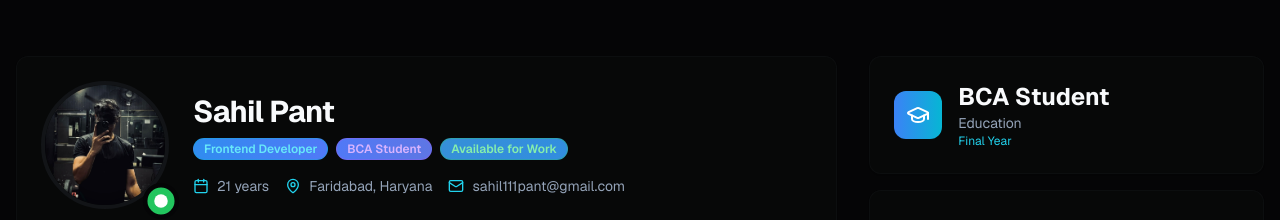
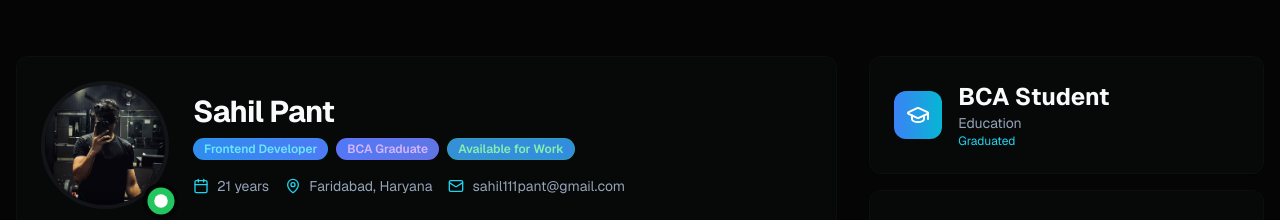
Before and after one commit to Sahil-Pant/React-Portfolio, a Next.js app: page / in a window 1280 px wide. Shown: the part 1000-1220 px from the top of the page. Built offline with nearby package versions, Linux system fonts and the light colour scheme.

Commit message:
Update education status from 'Final Year' to 'Graduated'

```diff
--- a/components/about.tsx
+++ b/components/about.tsx
@@ -37,7 +37,7 @@ const stats = [
     icon: GraduationCap,
     label: "Education",
     value: "BCA Student",
-    description: "Final Year",
+    description: "Graduated",
     color: "from-blue-500 to-cyan-500",
   },
   {
@@ -67,7 +67,7 @@ const achievements = [
     icon: Code,
   },
   {
-    title: "BCA Final Year",
+    title: "BCA Graduated",
     organization: "Computer Applications",
     date: "2022 - 2025",
     description: "Specializing in web development",
@@ -178,7 +178,7 @@ export function About() {
                           Frontend Developer
                         </Badge>
                         <Badge className="bg-gradient-to-r from-purple-500/20 to-pink-500/20 text-purple-300 border-purple-500/30">
-                          BCA Student
+                          BCA Graduate
                         </Badge>
                         <Badge className="bg-gradient-to-r from-green-500/20 to-emerald-500/20 text-green-300 border-green-500/30">
                           Available for Work
```
